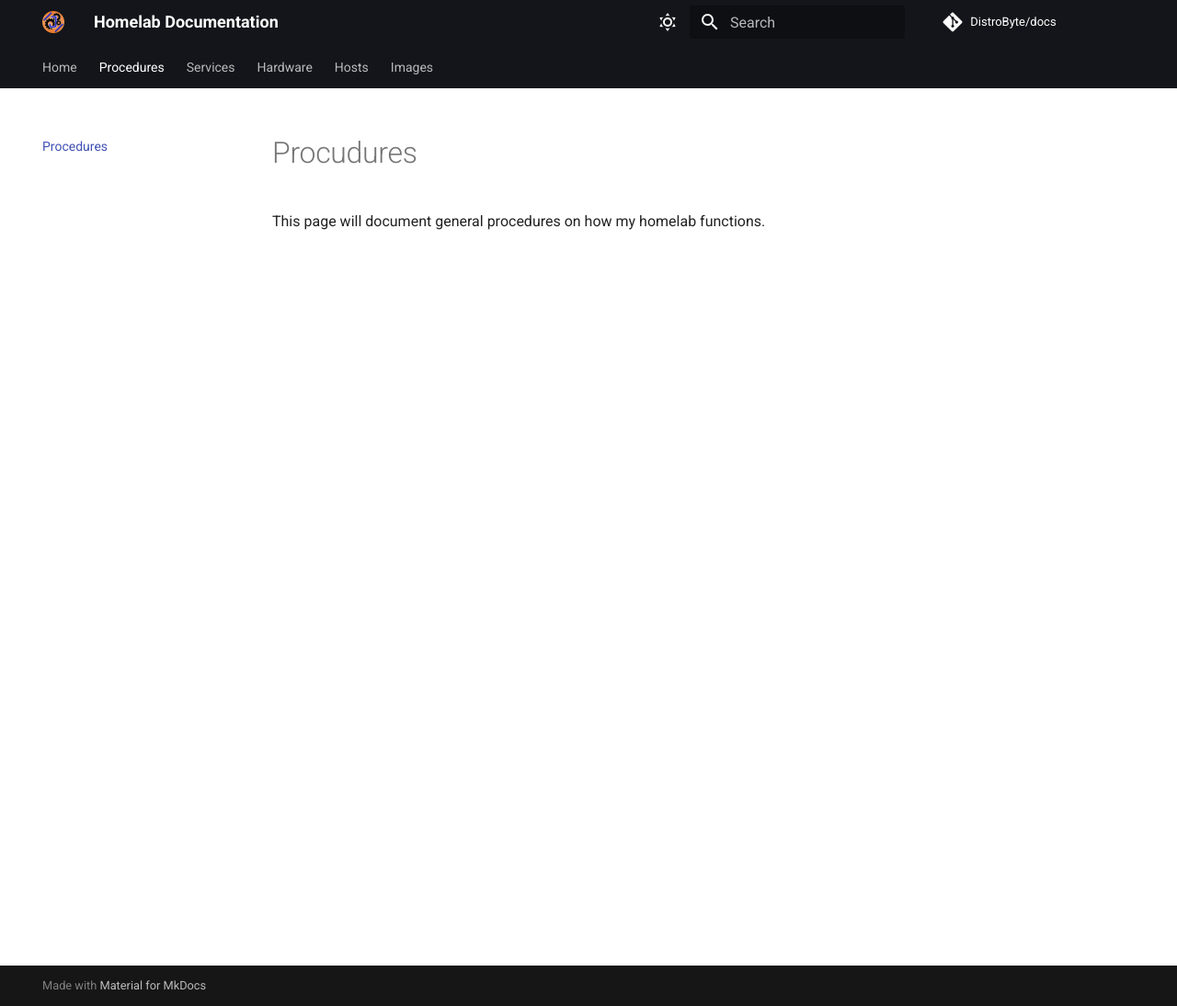
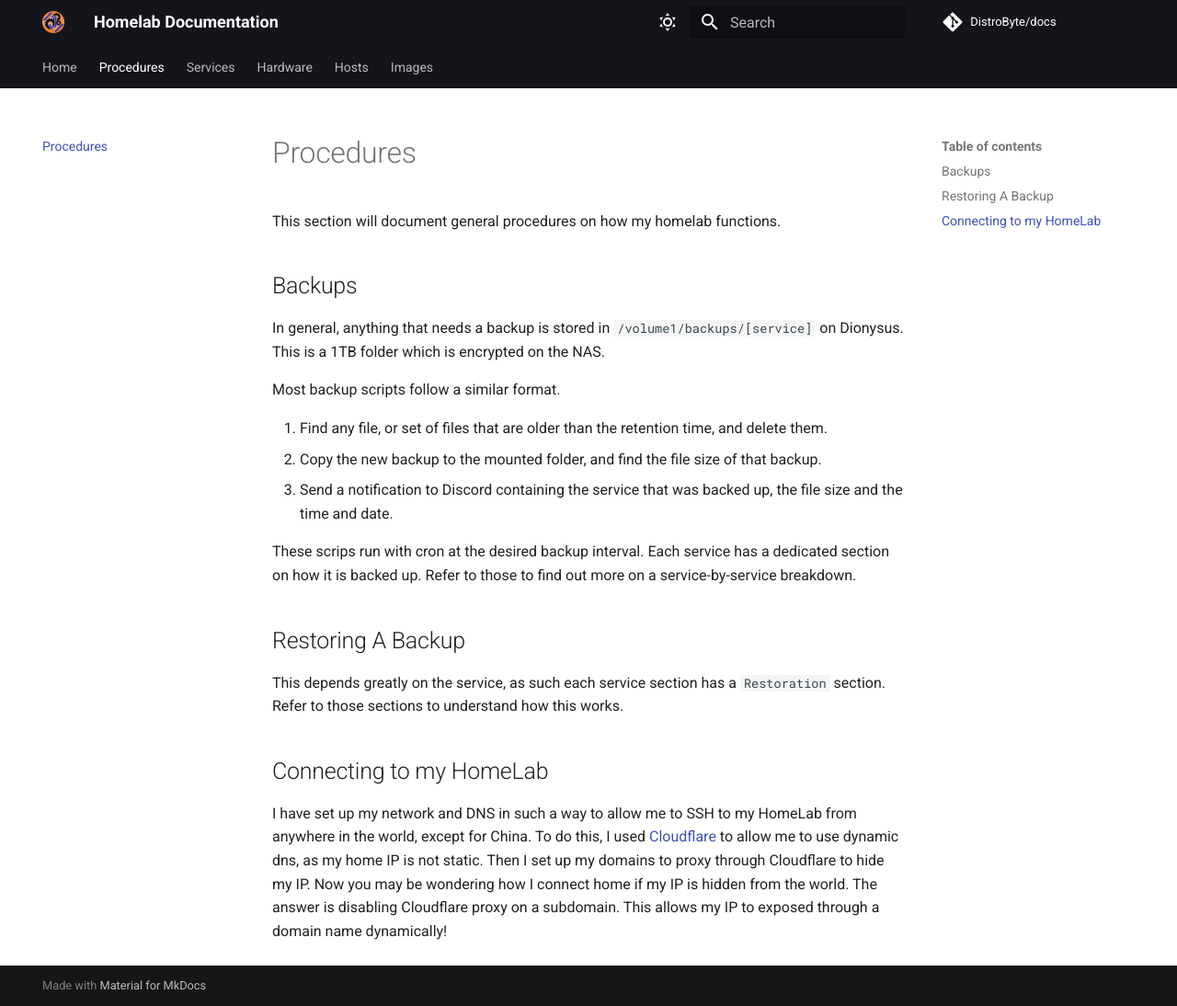
Before and after one commit to DistroByte/docs, an MkDocs documentation site: the page built from docs/procedures.md, in a window 1280 px wide and 1094 px high. Shown: the whole window at 92% size. Built offline with MkDocs 1.6.1 and Material for MkDocs 9.7.7, drawn with Linux system fonts in a browser that asks for light colours; comment, search, counter and statistics services are not loaded.

Commit message:
adds procedures

```diff
--- a/docs/procedures.md
+++ b/docs/procedures.md
@@ -1,3 +1,30 @@
-# Procudures
+# Procedures
 
-This page will document general procedures on how my homelab functions.
+This section will document general procedures on how my homelab functions.
+
+## Backups
+
+In general, anything that needs a backup is stored in `/volume1/backups/[service]` on Dionysus. This is a 1TB folder
+which is encrypted on the NAS.
+
+Most backup scripts follow a similar format.
+
+1. Find any file, or set of files that are older than the retention time, and delete them.
+2. Copy the new backup to the mounted folder, and find the file size of that backup.
+3. Send a notification to Discord containing the service that was backed up, the file size and the time and date.
+
+These scrips run with cron at the desired backup interval. Each service has a dedicated section on how it is backed up.
+Refer to those to find out more on a service-by-service breakdown.
+
+## Restoring A Backup
+
+This depends greatly on the service, as such each service section has a `Restoration` section. Refer to those sections
+to understand how this works.
+
+## Connecting to my HomeLab
+
+I have set up my network and DNS in such a way to allow me to SSH to my HomeLab from anywhere in the world, except for China.
+To do this, I used [Cloudflare](https://cloudflare.com) to allow me to use dynamic dns, as my home IP is not static. Then
+I set up my domains to proxy through Cloudflare to hide my IP. Now you may be wondering how I connect home if my IP is hidden
+from the world. The answer is disabling Cloudflare proxy on a subdomain. This allows my IP to exposed through a domain name
+dynamically!
```
